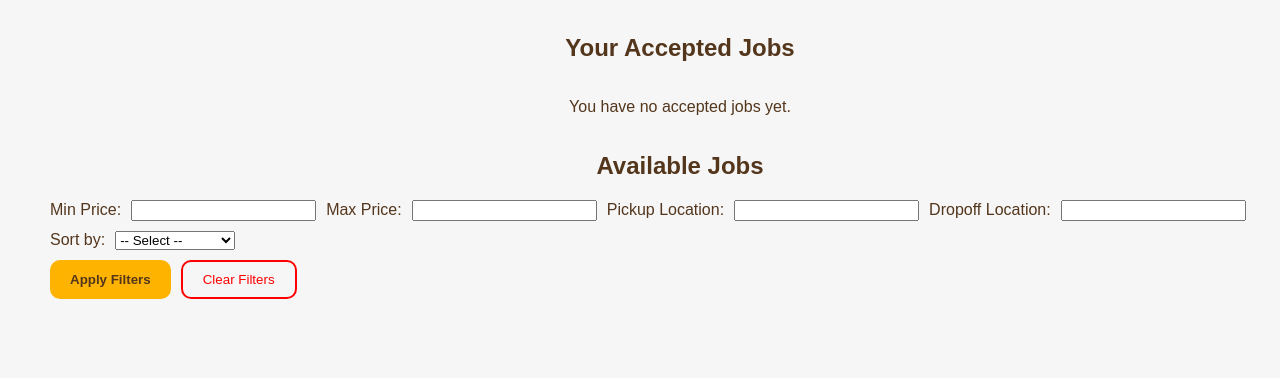
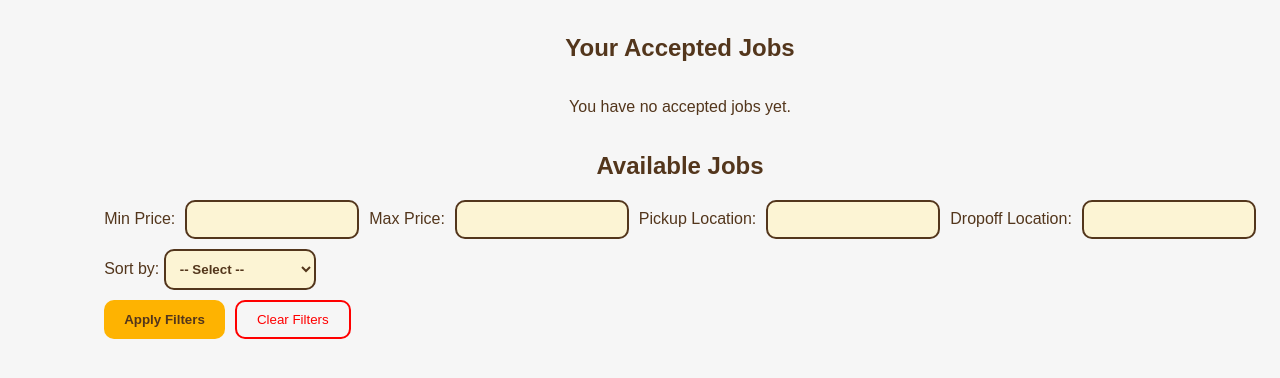
Before and after one commit to aleesssa/BeeBuzz, a Flask app: page /request/jobs in a window 1280 px wide; the page is wider, and only the part inside the window is pictured. Shown: the part 173-551 px from the top of that part. Run offline with Flask 3, Linux system fonts and the light colour scheme.

Commit message:
added a bit styling

```diff
--- a/static/css/request.css
+++ b/static/css/request.css
@@ -199,3 +199,34 @@ h2{
     gap: 10px;
     align-items: center;
 }
+
+.sort_row {
+    margin-top: 10px;
+    width: 100%;
+}
+
+select {
+    padding: 10px;
+    border: 2px solid #53361C;
+    border-radius: 10px;
+    background-color: #FCF4D4;
+    color: #53361C;
+    font-weight: bold;
+    cursor: pointer;
+}
+
+select:focus {
+    outline: none;
+    border-color: #FEB301;
+    background-color: #FFF3C4;
+}
+
+.style_input {
+    padding: 10px;
+    border: 2px solid #53361C;
+    border-radius: 10px;
+    background-color: #FCF4D4;
+    color: #53361C;
+    font-weight: bold;
+    width: 150px;
+}
--- a/templates/job.html
+++ b/templates/job.html
@@ -40,20 +40,21 @@
        <form method="GET" action="{{ url_for('request_bp.show_jobs')}}">
         <div class = "filter_row">
         <label for="min_price">Min Price:</label>
-        <input type="number" name="min_price" step="0.01" value="{{ request.args.get('min_price', '') }}">
+        <input type="number" name="min_price" class="style_input" step="0.01" value="{{ request.args.get('min_price', '') }}">
 
         <label for="max_price">Max Price:</label>
-        <input type="number" name="max_price" step="0.01" value="{{ request.args.get('max_price', '') }}">
+        <input type="number" name="max_price" class="style_input" step="0.01" value="{{ request.args.get('max_price', '') }}">
 
         <label for="pickup_location">Pickup Location:</label>
-        <input type="text" name="pickup_location" value="{{ request.args.get('pickup_location', '') }}">
+        <input type="text" name="pickup_location" class="style_input" value="{{ request.args.get('pickup_location', '') }}">
 
         <label for="dropoff_location">Dropoff Location:</label>
-        <input type="text" name="dropoff_location" value="{{ request.args.get('dropoff_location', '') }}">
+        <input type="text" name="dropoff_location" class="style_input" value="{{ request.args.get('dropoff_location', '') }}">
+        </div>
 
-
+        <div class="sort_row">
         <label for="sort_by">Sort by:</label>
-        <select name="sort_by">
+        <select name="sort_by" class="sort_dropdown">
             <option value="">-- Select --</option>
             <option value="time" {% if request.args.get('sort_by') == 'time' %}selected{% endif %}>Time</option>
             <option value="price_offer" {% if request.args.get('sort_by') == 'price_offer' %}selected{% endif %}>Price</option>
```
